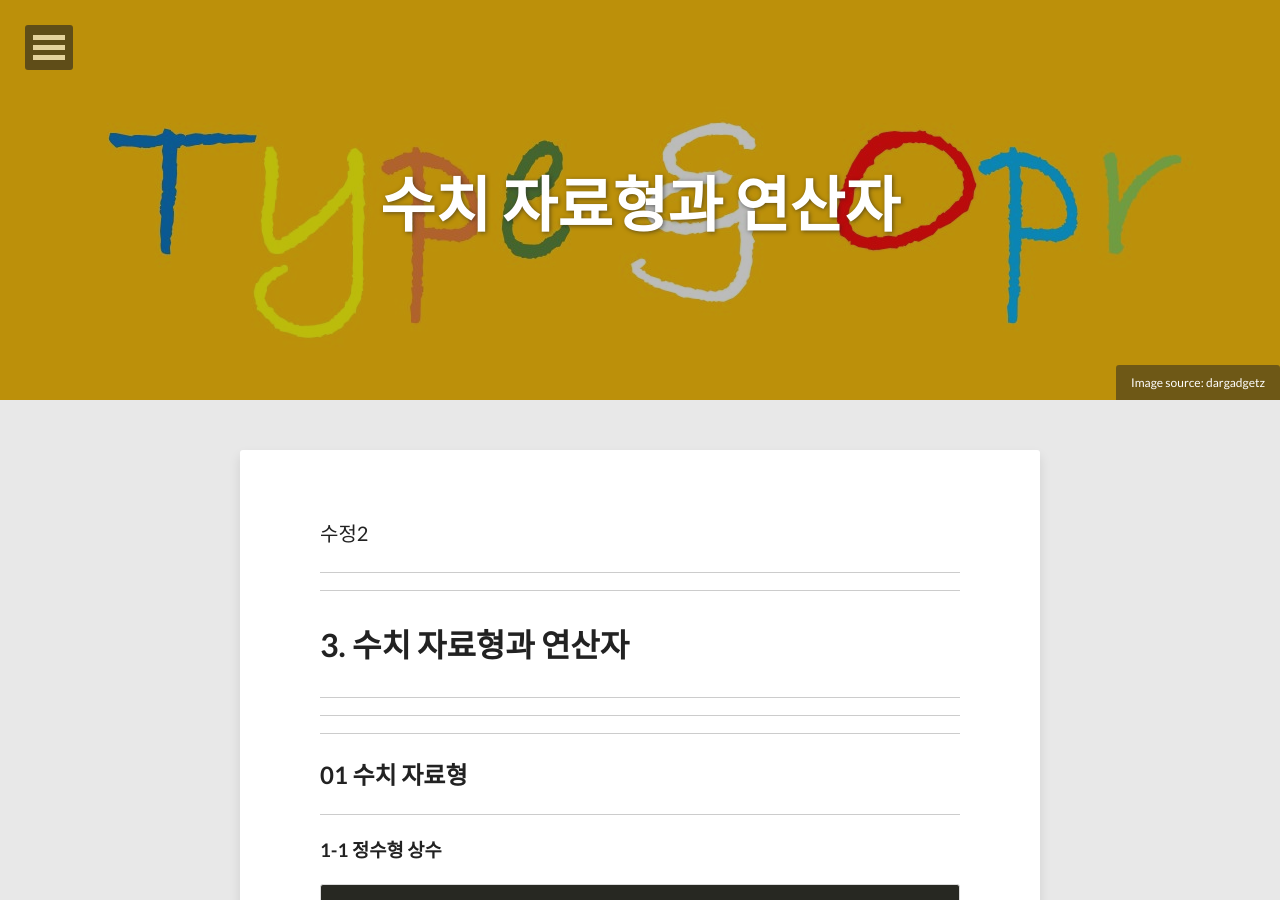
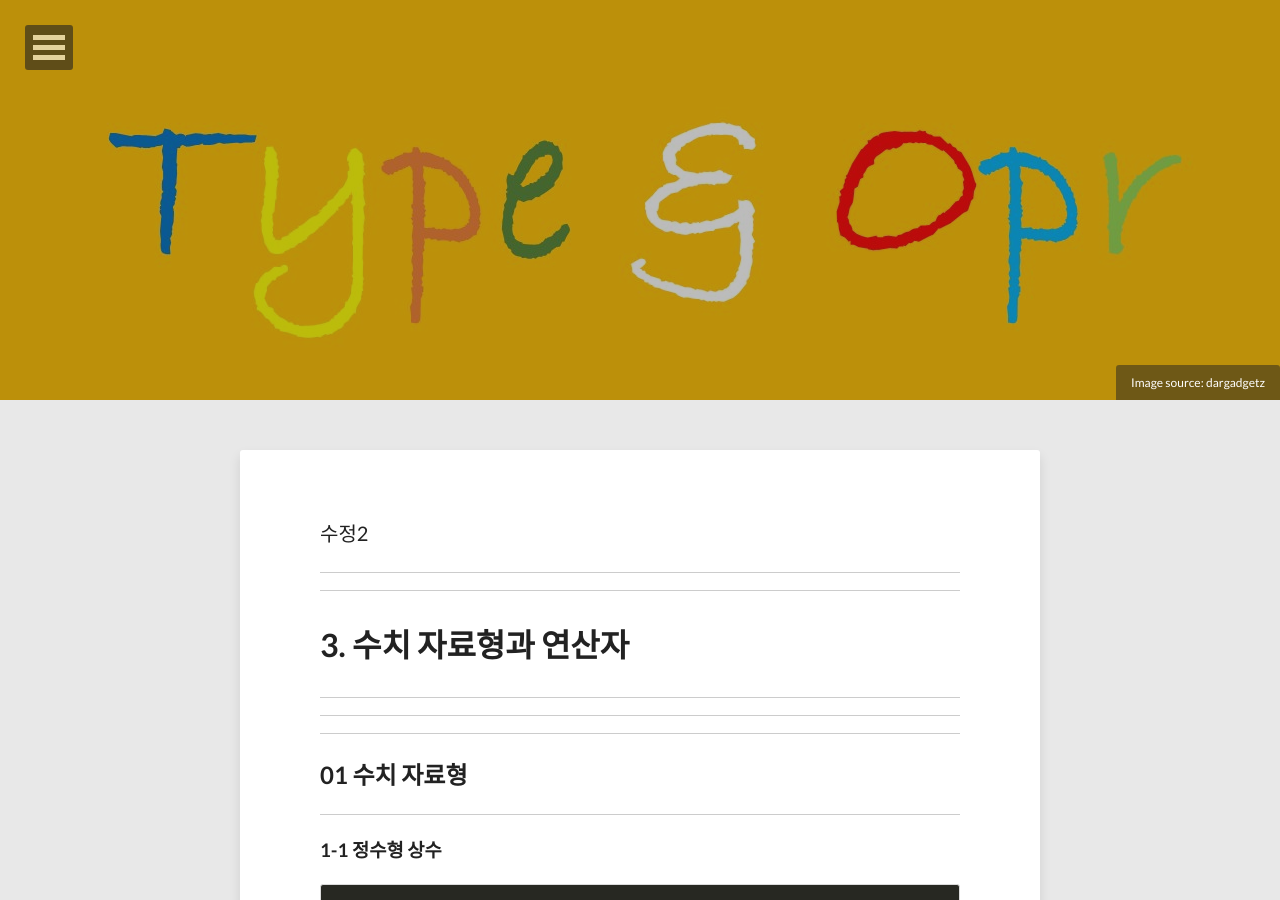
Before and after one commit to geoncheollee/geonblog, a Jekyll site: the page built from lecture_3.md, in a window 1280 px wide and 900 px high. Built offline with Jekyll 4.4.1, drawn with Linux system fonts in a browser that asks for light colours; nearby versions of some CDN libraries; comment, search, counter and statistics services are not loaded.

Commit message:
Update lecture_3.md

```diff
--- a/lecture_3.md
+++ b/lecture_3.md
@@ -1,7 +1,7 @@
 ---
 layout: page
 permalink: /lecture_3/
-title: 수치 자료형과 연산자
+<!-- title: 수치 자료형과 연산자 -->
 description: "수치 자료형과 연산자 소개 및 예제"
 tags: [Jekyll, theme, install, setup]
 image:
```
